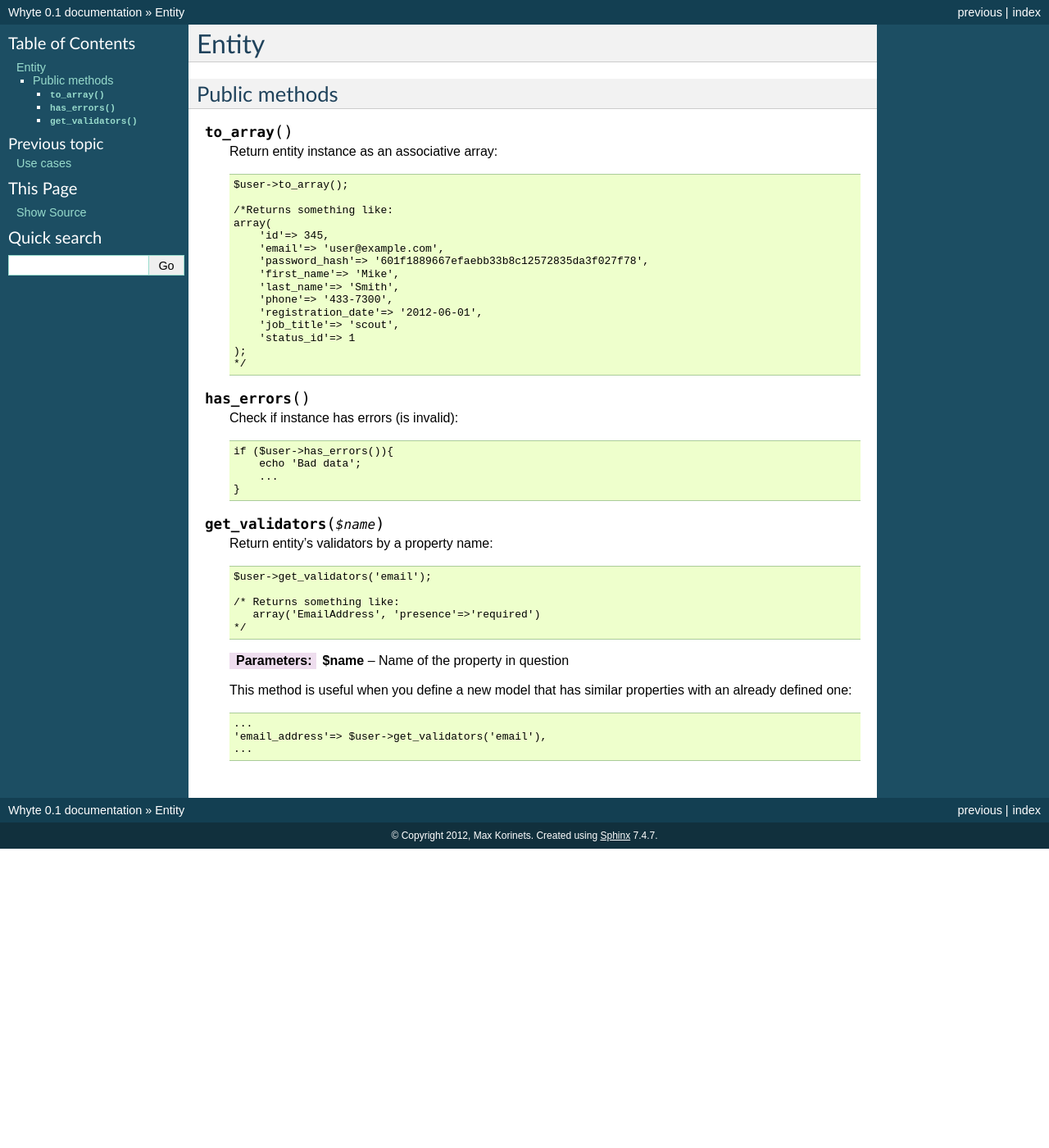
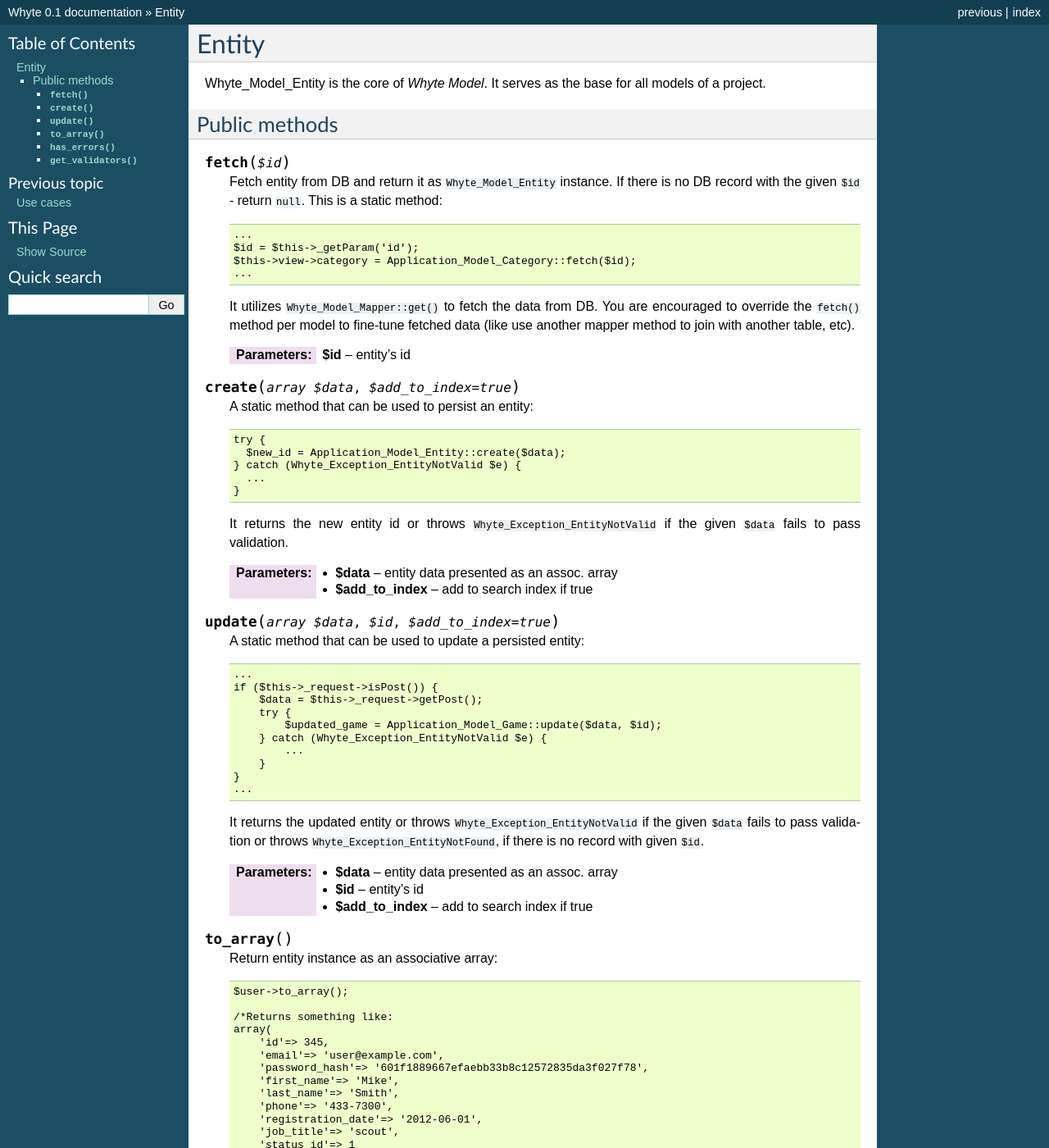
Before and after one commit to yentsun/Whyte, a Sphinx documentation site: the page built from docs/entity.rst, in a window 1280 px wide and 1400 px high. Shown: the whole window at 82% size. Built offline with Sphinx 7.4.7, drawn with Linux system fonts in a browser that asks for light colours; pages that are not in the unit, such as notebooks, are missing from menus.

Commit message:
added some docs (create,update, fetch), issue #1

```diff
--- a/docs/entity.rst
+++ b/docs/entity.rst
@@ -4,8 +4,67 @@
 Entity
 ======
 
+Whyte_Model_Entity is the core of *Whyte Model*. It serves as the base for all
+models of a project.
+
 Public methods
 ==============
+
+.. method:: fetch($id)
+
+  Fetch entity from DB and return it as ``Whyte_Model_Entity`` instance. If
+  there is no DB record with the given ``$id`` - return ``null``. This is a
+  static method::
+
+      ...
+      $id = $this->_getParam('id');
+      $this->view->category = Application_Model_Category::fetch($id);
+      ...
+
+  It utilizes ``Whyte_Model_Mapper::get()`` to fetch the data from DB. You are
+  encouraged to override the ``fetch()`` method per model to fine-tune fetched
+  data (like use another mapper method to join with another table, etc).
+
+  :param $id: entity's id
+
+.. method:: create(array $data, $add_to_index=true)
+
+  A static method that can be used to persist an entity::
+
+      try {
+        $new_id = Application_Model_Entity::create($data);
+      } catch (Whyte_Exception_EntityNotValid $e) {
+        ...
+      }
+
+  It returns the new entity id or throws ``Whyte_Exception_EntityNotValid`` if
+  the given ``$data`` fails to pass validation.
+
+  :param $data: entity data presented as an assoc. array
+  :param $add_to_index: add to search index if true
+
+.. method:: update(array $data, $id, $add_to_index=true)
+
+  A static method that can be used to update a persisted entity::
+
+      ...
+      if ($this->_request->isPost()) {
+          $data = $this->_request->getPost();
+          try {
+              $updated_game = Application_Model_Game::update($data, $id);
+          } catch (Whyte_Exception_EntityNotValid $e) {
+              ...
+          }
+      }
+      ...
+
+  It returns the updated entity or throws ``Whyte_Exception_EntityNotValid`` if
+  the given ``$data`` fails to pass validation or throws
+  ``Whyte_Exception_EntityNotFound``, if there is no record with given ``$id``.
+
+  :param $data: entity data presented as an assoc. array
+  :param $id: entity's id
+  :param $add_to_index: add to search index if true
 
 .. method:: to_array()
 
```
Also changed, not shown: 7 other files.
